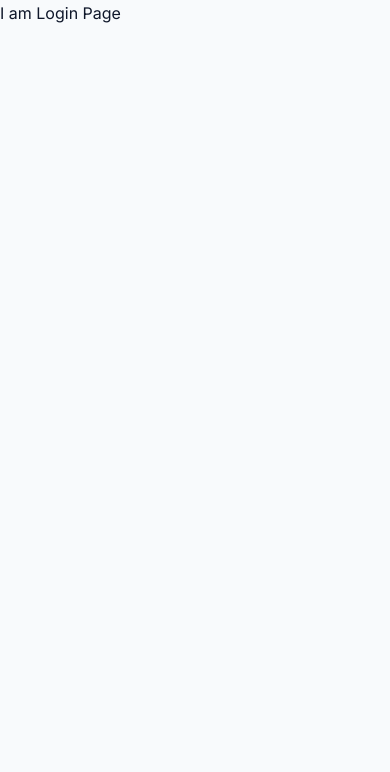
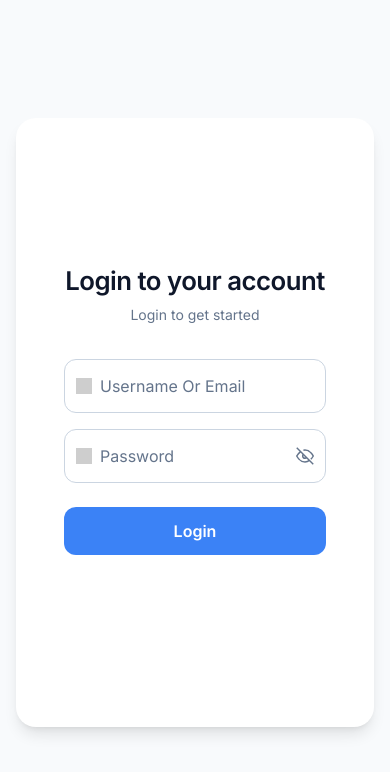
Before and after one commit to jeelumHere/Full-Stack-Project, a React app in the folder Frontend/: page /login in a window 390 px wide. Shown: the top 772 px of the page. Built offline with nearby package versions, Linux system fonts and the light colour scheme; no server answers; grey boxes are pictures that could not be loaded; the HTML template or start-up script is replaced by a standard one.

Commit message:
Login API Integrated

```diff
--- a/Frontend/src/App.jsx
+++ b/Frontend/src/App.jsx
@@ -3,6 +3,7 @@ import AuthInput from './components/ui/AuthInput'
 import Register from './pages/auth/Register'
 import { BrowserRouter, Router, Routes, Route, Navigate } from "react-router-dom"
 import { AuthRoutes } from './routes/AuthRoutes'
+import Home from './pages/Home'
 
 const App = () => {
   return (
@@ -14,7 +15,8 @@ const App = () => {
           {...AuthRoutes}
 
           {/* Global Fallback Route */}
-          <Route path="*" element={<Navigate to="/register" replace />} />
+          <Route key="register" path='/register' element={<Register />} />,
+          <Route path='/' element={<Home />} />
 
 
         </Routes>
--- a/Frontend/src/api/AuthApi.jsx
+++ b/Frontend/src/api/AuthApi.jsx
@@ -3,11 +3,26 @@ import api from "./axios"
 
 export async function Signup(formData) {
     try {
-        const res = await api.post("/auth/register", formData)
-        return res.data.message
+        const res = await axios.post("/api/auth/register", formData)
+        return { success: true, ...res.data }
+    }
+    catch (error) {
+        return {
+          success: false,
+          message: error.response?.data?.message || "Signup failed"
+        };
+    }
+}
+export async function Login(formData) {
+    try {
+        const res = await axios.post("/api/auth/register", formData)
+        return { success: true, ...res.data }
     }
     catch (error) {
         console.log(error.response);
-        return error.response?.data?.message || "Signup failed";
+        return {
+          success: false,
+          message: error.response?.data?.message || "Login failed"
+        };
     }
 }
--- /dev/null
+++ b/Frontend/src/pages/Home.jsx
@@ -0,0 +1,11 @@
+import React from 'react'
+
+const Home = () => {
+  return (
+    <div>
+      I am Home
+    </div>
+  )
+}
+
+export default Home
--- a/Frontend/src/pages/auth/Login.jsx
+++ b/Frontend/src/pages/auth/Login.jsx
@@ -1,10 +1,72 @@
-import React from 'react'
+import React, { useState } from 'react'
+import AuthForm from '../../components/ui/AuthForm'
+import * as api from "../../api/AuthApi"
+import { useNavigate } from 'react-router-dom'
+
+
+const loginFields = [
+  { label: "Username Or Email", type: "text", name: "usernameOrEmail", placeholder: "Username or Email", icon: "https://www.svgrepo.com/show/491507/user.svg" },
+  { label: "Password", type: "password", name: "password", autoComplete: "new-password", placeholder: "Password", icon: "https://www.svgrepo.com/show/381142/password-protection-privacy-access-verification-code.svg" }
+]
 
 const Login = () => {
+  const navigate = useNavigate()
+  const [formData, setFormData] = useState({ usernameOrEmail: '', password: '' })
+  const [errors, setErrors] = useState({})
+  const [head, setHead] = useState('Login to your account')
+  const [para, setPara] = useState('Login to get started')
+  const [res, setRes] = useState('')
+  const [loading, setLoading] = useState(false);
+  const handleChange = (e) => {
+    const { name, value } = e.target
+    setFormData(prev => ({ ...prev, [name]: value }))
+  }
+
+  const handleSubmit = async (e) => {
+    e.preventDefault();
+    setLoading(true);
+
+    try {
+      const response = await api.Login(formData);
+      setRes(response.message);
+
+      console.log(response.User.isEmailVerified);
+      if (response.success) {
+        if (response.User.isEmailVerified) {
+          setTimeout(() => navigate("/"), 1000);
+        } else {
+          setTimeout(() => navigate("/verifyOtp"), 1000);
+        }
+      }
+    }
+    catch (err) {
+      console.error("Login failed:", err);
+      setRes(err?.response?.data?.message || "Something went wrong");
+    } finally {
+      setLoading(false);
+    }
+  };
+
   return (
-    <div>
-      I am Login Page
-    </div>
+    <>
+      <div className="h-screen flex justify-center items-center p-4">
+        <div className="w-full md:w-[75%] h-[75%]">
+          <AuthForm
+            para={para}
+            head={head}
+            fields={loginFields}
+            values={formData}
+            errors={errors}
+            onChange={handleChange}
+            onSubmit={handleSubmit}
+            submitLabel="Login"
+            res={res}
+            loading={loading}
+          />
+        </div>
+      </div>
+
+    </>
   )
 }
 
--- a/Frontend/src/pages/auth/Register.jsx
+++ b/Frontend/src/pages/auth/Register.jsx
@@ -2,16 +2,18 @@
 import React, { useState } from 'react'
 import AuthForm from '../../components/ui/AuthForm'
 import * as api from "../../api/AuthApi"
+import { useNavigate } from 'react-router-dom'
 
 
 const registerFields = [
     { label: "E-mail", type: "email", name: "email", placeholder: "example@gmail.com", icon: "https://www.svgrepo.com/show/511917/email-1572.svg" },
     { label: "Username", type: "text", name: "username", placeholder: "Username", icon: "https://www.svgrepo.com/show/491507/user.svg" },
-    { label: "Password", type: "password", name: "password",autoComplete: "new-password", placeholder: "Password", icon: "https://www.svgrepo.com/show/381142/password-protection-privacy-access-verification-code.svg" },
-    { label: "Confirm Password", type: "password", name: "confirmPassword",autoComplete: "new-password", placeholder: "Confirm Password", icon: "https://www.svgrepo.com/show/535485/lock-closed.svg" }
+    { label: "Password", type: "password", name: "password", autoComplete: "new-password", placeholder: "Password", icon: "https://www.svgrepo.com/show/381142/password-protection-privacy-access-verification-code.svg" },
+    { label: "Confirm Password", type: "password", name: "confirmPassword", autoComplete: "new-password", placeholder: "Confirm Password", icon: "https://www.svgrepo.com/show/535485/lock-closed.svg" }
 ]
 
 const Register = () => {
+    const navigate = useNavigate()
     const [formData, setFormData] = useState({ email: '', username: '', password: '', confirmPassword: '' })
     const [errors, setErrors] = useState({})
     const [head, setHead] = useState('Create your account')
@@ -25,22 +27,21 @@ const Register = () => {
 
     const handleSubmit = async (e) => {
         e.preventDefault();
-
         setLoading(true);
 
         try {
-            const message = await api.Signup(formData);
-            setRes(message);
+            const response = await api.Signup(formData);
+            setRes(response.message);
+
+            if (response.success) {
+                setTimeout(() => {
+                    navigate("/verifyOtp");
+                }, 1000);
+            }
+        } catch (err) {
+            setRes(err?.response?.data?.message || "Something went wrong");
         } finally {
             setLoading(false);
-        }
-
-        if (message) {
-            setTimeout(() => {
-                navigate("/verify-otp", {
-                    state: { email: formData.email }
-                });
-            }, 1500);
         }
     };
 
```
